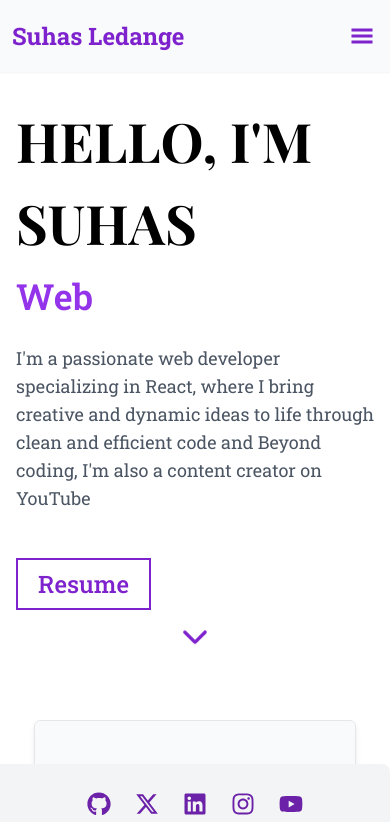
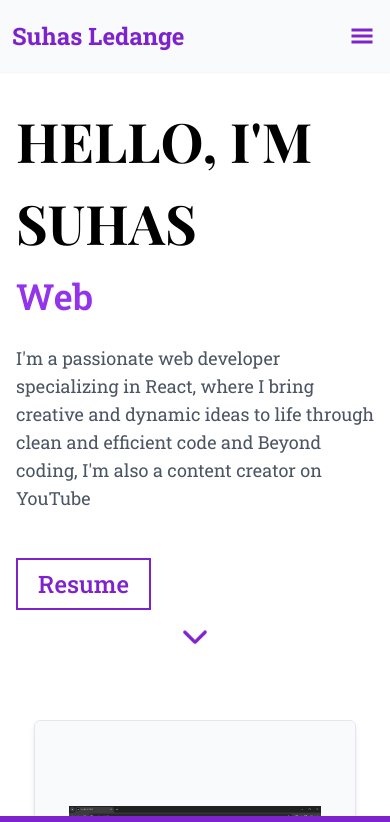
Before and after one commit to suhasledange/Portfolio, a React (Vite) app: page / in a window 390 px wide. Shown: the top 822 px of the page. Built offline with nearby package versions, Linux system fonts and the light colour scheme; a web font is replaced by a local one.

Commit message:
footer fixed

```diff
--- a/src/components/Footer/Footer.jsx
+++ b/src/components/Footer/Footer.jsx
@@ -18,7 +18,7 @@ const Footer = () => {
   ]
 
   return (
-    <section className='z-10 sticky bottom-0 md:fixed md:left-0 md:bottom-1/3 bg-gray-100 md:drop-shadow-xl rounded-r-lg md:w-auto w-full'>
+    <section className='z-10 bottom-0 md:fixed md:left-0 md:bottom-1/3 bg-gray-100 md:drop-shadow-xl rounded-r-lg md:w-auto w-full'>
 
       <div className='w-full'>
         <ul className='md:py-4 py-7 px-4 md:space-y-5 text-purple-800 text-2xl flex md:gap-0 gap-6 md:flex-col md:items-center justify-center'>
```
